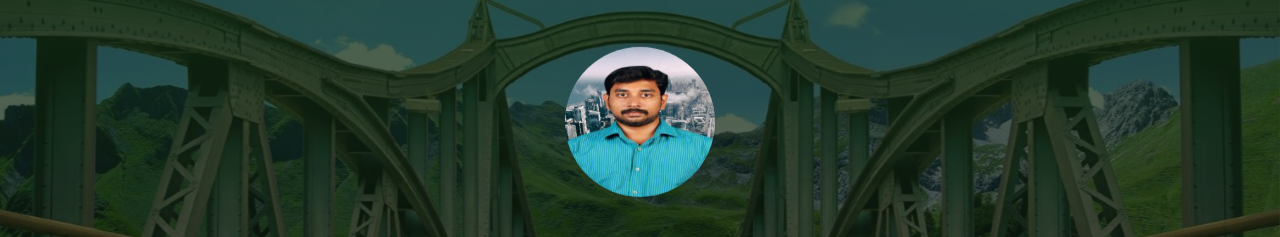
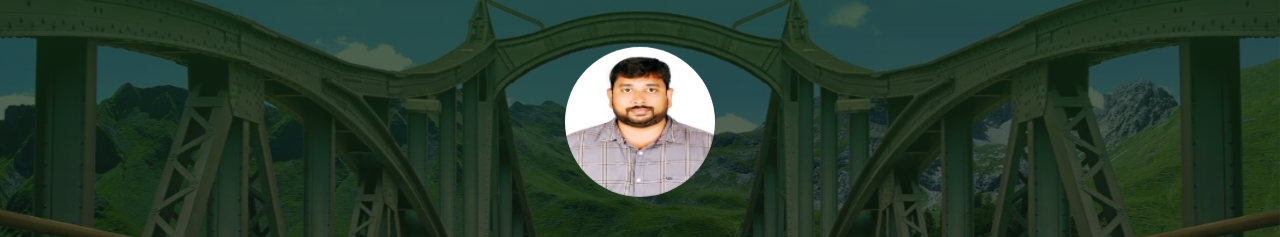
Before and after one commit to mvnsrujan/edu, a plain HTML site: page index.html in a window 1280 px wide. Shown: the part 73-310 px from the top of the page. Drawn offline with Linux system fonts and the light colour scheme.

Commit message:
Updated Profile Pic DSC_9933.JPG

```diff
--- a/index.html
+++ b/index.html
@@ -42,7 +42,7 @@
       <div class="page-header-image" data-parallax="true" style="background-image: url('images/cc-bg-1.jpg');"></div>
       <div class="container">
         <div class="content-center">
-          <div class="cc-profile-image"><a href="#"><img src="images/manu3.jpg" alt="Image"/></a></div>
+          <div class="cc-profile-image"><a href="#"><img src="images/DSC_9933.JPG" alt="Image"/></a></div>
           <div class="h2 title">M V N Srujan Manohar</div>
           <p class="category text-white">M.Tech, Ph.D (Mechanical Engineering)</p><a class="btn btn-primary smooth-scroll mr-2" href="#contact" data-aos="zoom-in" data-aos-anchor="data-aos-anchor">Reach Me</a><a class="btn btn-primary" href="MVNSM.pdf" target="_blank" data-aos="zoom-in" data-aos-anchor="data-aos-anchor">View CV</a>
         </div>
```
